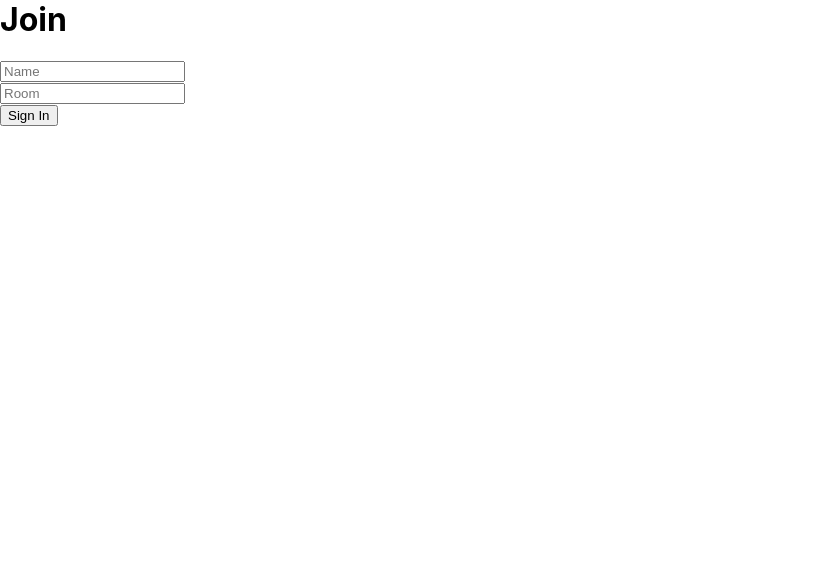
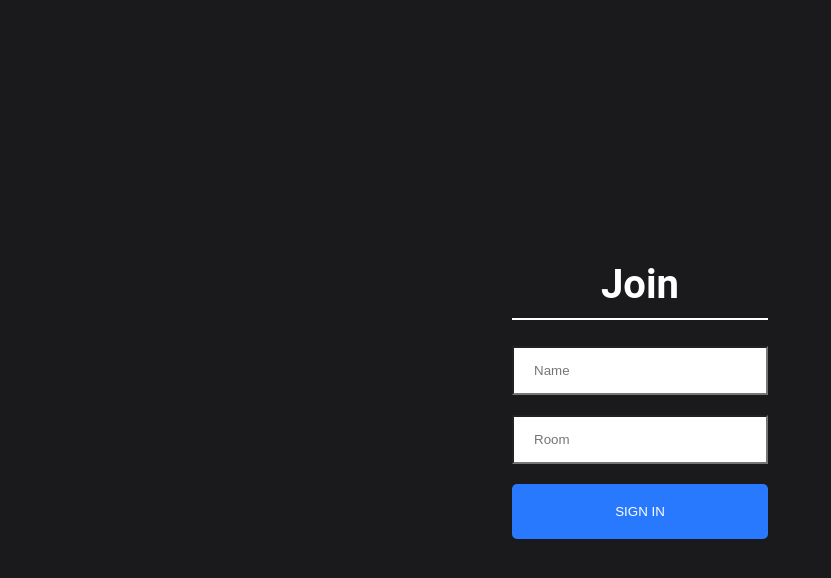
Before and after one commit to jyotijoey/messaging-apps-socket.io, a React (Create React App) app in the folder client/: page / in a window 1280 px wide. Shown: the top 578 px of the page, without its empty margins (0-831 px from the left). Built offline with nearby package versions, Linux system fonts and the light colour scheme.

Commit message:
added css files

```diff
--- a/client/src/components/Chat.css
+++ b/client/src/components/Chat.css
@@ -0,0 +1,34 @@
+.outerContainer {
+    display: flex;
+    justify-content: center;
+    align-items: center;
+    height: 100vh;
+    background-color: #1A1A1D;
+  }
+
+  .container {
+    display: flex;
+    flex-direction: column;
+    justify-content: space-between;
+    background: #FFFFFF;
+    border-radius: 8px;
+    height: 60%;
+    width: 35%;
+  }
+
+  @media (min-width: 320px) and (max-width: 480px) {
+    .outerContainer {
+      height: 100%;
+    }
+
+    .container {
+      width: 100%;
+      height: 100%;
+    }
+  }
+
+  @media (min-width: 480px) and (max-width: 1200px) {
+    .container {
+      width: 60%;
+    }
+  }
--- a/client/src/components/Chat.js
+++ b/client/src/components/Chat.js
@@ -3,6 +3,8 @@ import queryString from "query-string";
 import io from "socket.io-client";
 import InfoBar from './InfoBar';
 import Input from './Input';
+import Messages from './Messages';
+import "./Chat.css";
 
 let socket;
 
@@ -10,6 +12,7 @@ function Chat({location}) {
 
     const [name, setName] = useState("");
     const [room, setRoom] = useState("");
+    const [users, setUsers] = useState("");
     const [message, setMessage] = useState("");
     const [messages, setMessages] = useState([]);
     // const ENDPOINT= "http://localhost:3001";
@@ -24,23 +27,23 @@ function Chat({location}) {
         setRoom(room);
         console.log(socket);
 
-        socket.emit("join", {name, room}, () => {
-
+        socket.emit("join", {name, room}, (error) => {
+            if(error){
+                alert(error);
+            }
         });
 
-        return() => {
-            socket.emit("disconnect");
-
-            socket.off();
-        }
-
-    }, [ENDPOINT, location.search]);
+    }, [location.search]);
 
     useEffect(() => {
-        socket.on("message", (message) => {
-            setMessages([...messages, message]);
-        })
-    }, [messages])
+        socket.on('message', message => {
+          setMessages(messages => [ ...messages, message ]);
+        });
+
+        socket.on("roomData", ({ users }) => {
+          setUsers(users);
+        });
+    }, []);
 
     const sendMessage =(event) =>{
 
@@ -57,7 +60,7 @@ function Chat({location}) {
         <div className="outerContainer">
             <div className="container">
             <InfoBar room={room} />
-            <Messages/>
+            <Messages messages={messages}/>
             <Input message={message} setMessage={setMessage} sendMessage={sendMessage} />
             </div>
         </div>
--- a/client/src/components/Input.js
+++ b/client/src/components/Input.js
@@ -1,18 +1,21 @@
 import React from 'react'
+import "./input.css";
 
 function Input({message, setMessage, sendMessage}) {
     return (
-        <div>
+        <form className="form">
             <input
             className="form"
             type="text"
             placeholder="Type a message..."
             value={message}
             onChange={(event)=>setMessage(event.target.value)}
-            onKeyPress={(event) => event.key ==="Enter" ? sendMessage(event):null} />
-            <button className="sendButton" onClick={(event)=>sendMessage(event)}> Send </button>
-        </div>
+            onKeyPress={event => event.key ==="Enter" ? sendMessage(event):null}
+
+            />
+            <button className="sendButton" onClick={e => sendMessage(e)}>Send</button>
+        </form>
     )
 }
 
-export default Input
+export default Input;
--- a/client/src/components/Join.js
+++ b/client/src/components/Join.js
@@ -1,5 +1,6 @@
-import React, { useState } from 'react';
-import {Link} from "react-router-dom"
+import React, { useState } from "react";
+import {Link} from "react-router-dom";
+import "./join.css";
 
 function Join() {
     const [name, setName] = useState("");
@@ -7,16 +8,20 @@ function Join() {
 
 
     return (
-        <div className="joinOuterContainer">
-        <div className="joinOuterContainer">
-            <h1 className="heading">Join</h1>
-            <div> <input className="joinInput" type="text" placeholder="Name" onChange={(event)=> setName(event.target.value)} /> </div>
-            <div> <input className="joinInput mt-20" type="text" placeholder="Room" onChange={(event)=> setRoom(event.target.value)} /> </div>
-            <Link onClick={event=>(!name||!room)?event.preventDefault():null} to={`/chat?name=${name}&room=${room}`}>
-                <button className="button mt-20" type="submit">Sign In</button>
-            </Link>
+<div className="joinOuterContainer">
+      <div className="joinInnerContainer">
+        <h1 className="heading">Join</h1>
+        <div>
+          <input placeholder="Name" className="joinInput" type="text" onChange={(event) => setName(event.target.value)} />
         </div>
+        <div>
+          <input placeholder="Room" className="joinInput mt-20" type="text" onChange={(event) => setRoom(event.target.value)} />
         </div>
+        <Link onClick={e => (!name || !room) ? e.preventDefault() : null} to={`/chat?name=${name}&room=${room}`}>
+          <button className={'button mt-20'} type="submit">Sign In</button>
+        </Link>
+      </div>
+    </div>
     )
 }
 
--- /dev/null
+++ b/client/src/components/Message.js
@@ -0,0 +1,37 @@
+import React from 'react'
+
+function Message({message:{user, text}, name}) {
+    let isSentByCurrentUser = false;
+
+    const trimmedName = name.trim().toLowerCase();
+
+    if(user === trimmedName){
+        isSentByCurrentUser= true;
+    }
+
+    return (
+        isSentByCurrentUser
+        ?
+        (
+            <div className="messageContainer justifyEnd">
+            <p className="sendText pr-10">{trimmedName}</p>
+            <div className="messageBox backgroundBlue">
+                <p className="messageText colorWhite">{text}</p>
+            </div>
+
+            </div>
+        )
+        :
+        (
+            <div className="messageContainer justifyStart">
+                <div className="messageBox backgroundLight">
+                    <p className="messageText colorDark">{text}</p>
+                </div>
+                <div>
+                    <p className="sentText pl-10">{user}</p>
+                </div>
+            </div>
+        )
+    )
+        }
+export default Message;
--- a/client/src/components/Messages.js
+++ b/client/src/components/Messages.js
@@ -1,11 +1,13 @@
 import React from 'react'
+import ScrollToBottom from 'react-scroll-to-bottom';
+import Message from './Message'
 
-function Messages() {
+function Messages({name, messages}) {
     return (
-        <div>
-
-        </div>
-    )
+        <ScrollToBottom className="messages">
+            {messages.map((message,i)=> <div key={i}><Message message={message} name={name} /></div>)}
+        </ScrollToBottom>
+    );
 }
 
-export default Messages
+export default Messages;
--- /dev/null
+++ b/client/src/components/infoBar.css
@@ -0,0 +1,32 @@
+.infoBar {
+    display: flex;
+    align-items: center;
+    justify-content: space-between;
+    background: #2979FF;
+    border-radius: 4px 4px 0 0;
+    height: 60px;
+    width: 100%;
+  }
+
+  .leftInnerContainer {
+    flex: 0.5;
+    display: flex;
+    align-items: center;
+    margin-left: 5%;
+    color: white;
+  }
+
+  .rightInnerContainer {
+    display: flex;
+    flex: 0.5;
+    justify-content: flex-end;
+    margin-right: 5%;
+  }
+
+  .onlineIcon {
+    margin-right: 5%;
+  }
+
+  img{
+      height: 20px;
+  }
--- /dev/null
+++ b/client/src/components/input.css
@@ -0,0 +1,27 @@
+.form {
+    display: flex;
+    border-top: 2px solid #D3D3D3;
+  }
+
+  .input {
+    border: none;
+    border-radius: 0;
+    padding: 5%;
+    width: 80%;
+    font-size: 1.2em;
+  }
+
+  input:focus, textarea:focus, select:focus{
+    outline: none;
+  }
+
+  .sendButton {
+    color: #fff !important;
+    text-transform: uppercase;
+    text-decoration: none;
+    background: #2979FF;
+    padding: 20px;
+    display: inline-block;
+    border: none;
+    width: 20%;
+  }
--- /dev/null
+++ b/client/src/components/join.css
@@ -0,0 +1,71 @@
+html, body {
+    font-family: 'Roboto', sans-serif;
+    padding: 0;
+    margin: 0;
+  }
+
+  #root {
+    height: 100vh;
+  }
+
+  * {
+    box-sizing: border-box;
+  }
+
+  .joinOuterContainer {
+    display: flex;
+    justify-content: center;
+    text-align: center;
+    height: 100vh;
+    align-items: center;
+    background-color: #1A1A1D;
+  }
+
+  .joinInnerContainer {
+    width: 20%;
+  }
+
+  .joinInput {
+    border-radius: 0;
+    padding: 15px 20px;
+    width: 100%;
+  }
+
+  .heading {
+    color: white;
+    font-size: 2.5em;
+    padding-bottom: 10px;
+    border-bottom: 2px solid white;
+  }
+
+  .button {
+      color: #fff !important;
+      text-transform: uppercase;
+      text-decoration: none;
+      background: #2979FF;
+      padding: 20px;
+      border-radius: 5px;
+      display: inline-block;
+      border: none;
+      width: 100%;
+  }
+
+  .mt-20 {
+    margin-top: 20px;
+  }
+
+  @media (min-width: 320px) and (max-width: 480px) {
+    .joinOuterContainer {
+      height: 100%;
+    }
+
+    .joinInnerContainer {
+      width: 90%;
+    }
+
+
+  }
+
+  button:focus {
+    outline: 0;
+  }
```
Also changed, not shown: client/src/components/InfoBar.js (+4 -3 lines).
